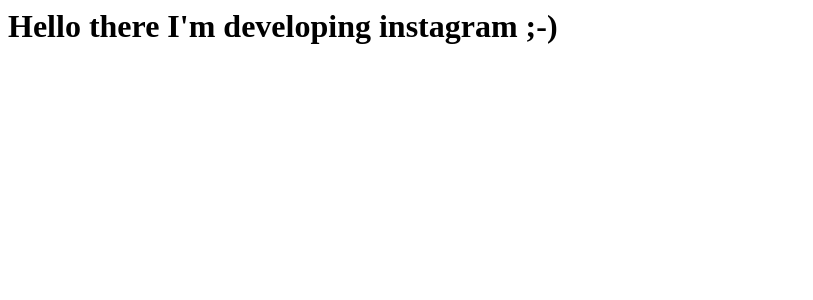
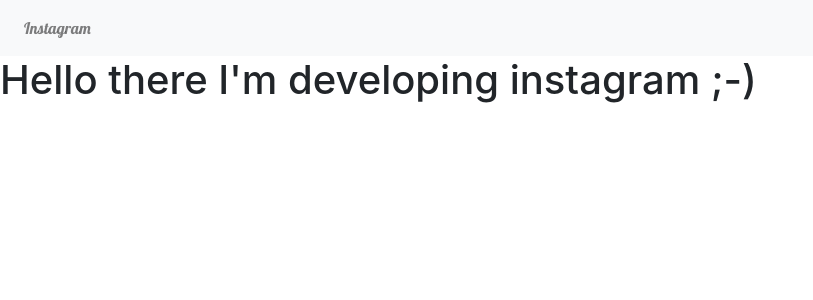
Before and after one commit to MungaiKeren/The_Gram_Master, a Django app: page / in a window 1280 px wide. Shown: the top 300 px of the page, without its empty margins (0-813 px from the left). Run offline with Django 3.2, Linux system fonts and the light colour scheme; some libraries are stand-ins or nearby versions.

Commit message:
This commit creates templates navbar and base

```diff
--- a/instagram/templates/base.html
+++ b/instagram/templates/base.html
@@ -0,0 +1,33 @@
+{% load bootstrap4 %}
+{% load static %}
+<!DOCTYPE html>
+<html lang="en">
+<head>
+    <meta charset="UTF-8">
+    <meta name="viewport" content="width=device-width, initial-scale=1.0">
+    <meta http-equiv="X-UA-Compatible" content="ie=edge">
+    {% if title %}
+    <title>{{title}}</title>
+    {% else %}
+    <title>instagram</title>
+    {% endif %}
+    {% block styles %}
+    {% bootstrap_css %}
+    <!--font awesome link -->
+    <link rel="stylesheet" href="https://cdnjs.cloudflare.com/ajax/libs/font-awesome/4.7.0/css/font-awesome.min.css">
+    <!--google fonts-->
+    <link href="https://fonts.googleapis.com/css?family=Lobster&display=swap" rel="stylesheet">
+    {% endblock %}
+</head>
+<body>
+{% include 'navbar.html' %}
+{% block content %}
+{% endblock %}
+</body>
+{% block scripts %}
+    <script src="https://code.jquery.com/jquery-3.4.1.js"
+      integrity="sha256-WpOohJOqMqqyKL9FccASB9O0KwACQJpFTUBLTYOVvVU="
+        crossorigin="anonymous"></script>
+{% bootstrap_javascript %}
+{% endblock %}
+</html>
--- a/instagram/templates/index.html
+++ b/instagram/templates/index.html
@@ -1 +1,4 @@
+{% extends 'base.html'%}
+{% block content %}
 <h1>Hello there I'm developing instagram ;-)</h1>
+{% endblock %}
--- /dev/null
+++ b/instagram/templates/navbar.html
@@ -0,0 +1,28 @@
+
+<nav class="navbar navbar-expand-md navbar-light bg-light">
+  <div class="navbar-collapse collapse w-100 order-1 order-md-0 dual-collapse2">
+    <ul class="navbar-nav mr-auto">
+      <li class="nav-item">
+        <a class="nav-link" href="/" style="font-family: 'Lobster', cursive;">
+            Instagram
+        </a>
+      </li>
+      <li class="nav-item">
+        <a class="nav-link" href=""></a>
+      </li>
+      <li class="nav-item">
+          <a class="nav-link" href=""></a>
+        </li>
+    </ul>
+  </div>
+  <div class="navbar-collapse collapse w-100 order-3 dual-collapse2">
+    <ul class="navbar-nav ml-auto">
+        <li class="nav-item" style="color: white">
+
+          </li>
+      <li class="nav-item">
+        <a class="nav-link" href=""></a>
+      </li>
+    </ul>
+  </div>
+</nav>
```
